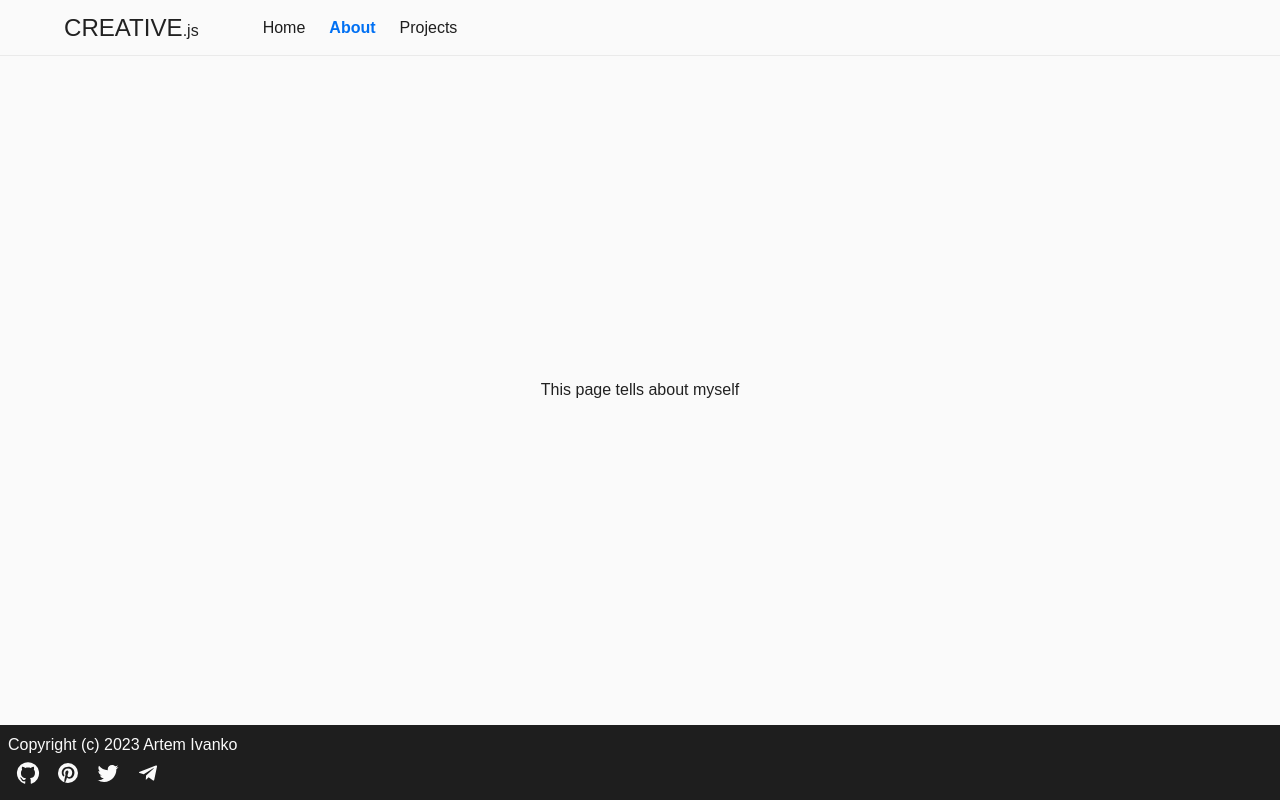
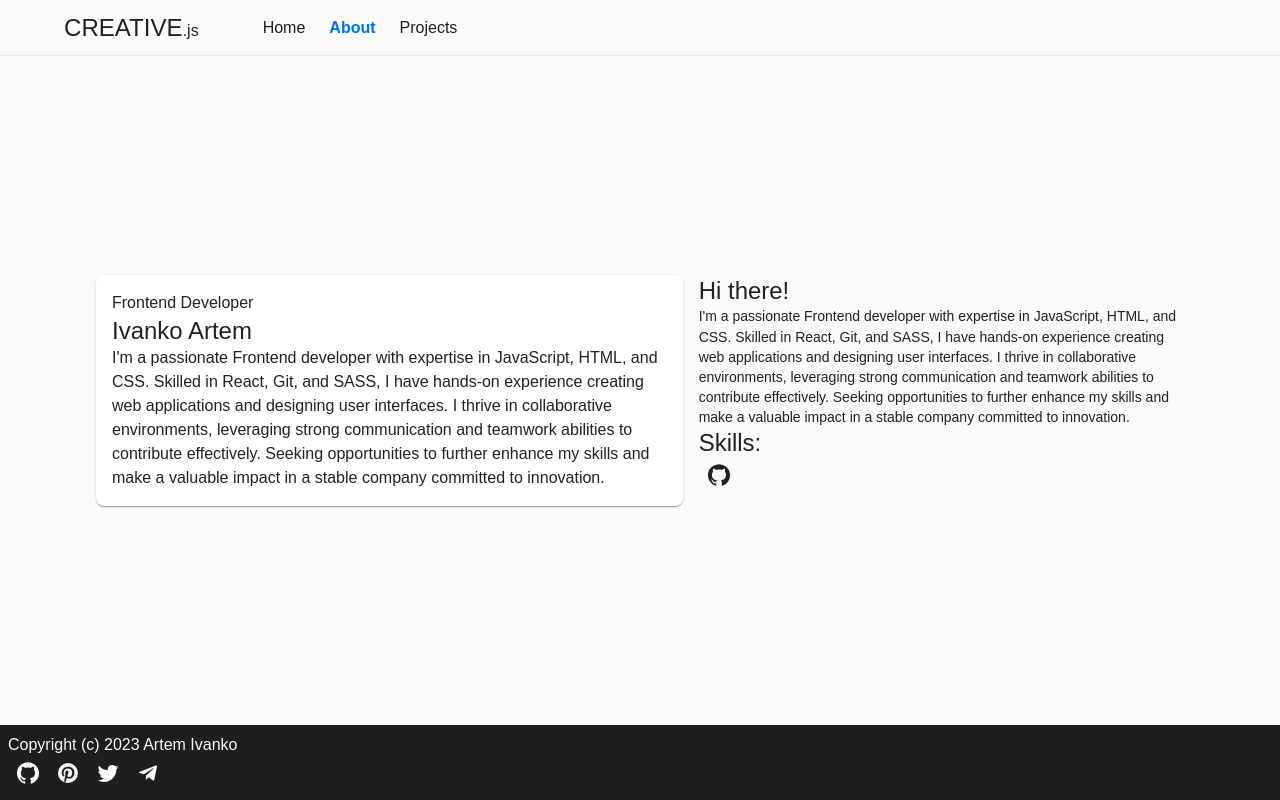
Before and after one commit to ArtemIvanko/Portfolio.v1, a React (Create React App) app: page /about in a window 1280 px wide. Built offline with nearby package versions, Linux system fonts and the light colour scheme; a web font is replaced by a local one.

Commit message:
Created and used About page

```diff
--- a/src/pages/About/About.tsx
+++ b/src/pages/About/About.tsx
@@ -1 +1,42 @@
-export const About = () => <div>This page tells about myself</div>;
+import { Card } from "@utils/Card";
+import { Icon } from "@utils/Icon";
+import { Typography } from "@mui/material";
+import styled from "@/DefaultTheme";
+
+export const About = () => (
+  <Root>
+    <Card topic="Frontend Developer" title="Ivanko Artem">
+      I'm a passionate Frontend developer with expertise in JavaScript, HTML,
+      and CSS. Skilled in React, Git, and SASS, I have hands-on experience
+      creating web applications and designing user interfaces. I thrive in
+      collaborative environments, leveraging strong communication and teamwork
+      abilities to contribute effectively. Seeking opportunities to further
+      enhance my skills and make a valuable impact in a stable company committed
+      to innovation.
+    </Card>
+    <div>
+      <Typography variant="h5">Hi there!</Typography>
+      <Typography variant="body2">
+        I'm a passionate Frontend developer with expertise in JavaScript, HTML,
+        and CSS. Skilled in React, Git, and SASS, I have hands-on experience
+        creating web applications and designing user interfaces. I thrive in
+        collaborative environments, leveraging strong communication and teamwork
+        abilities to contribute effectively. Seeking opportunities to further
+        enhance my skills and make a valuable impact in a stable company
+        committed to innovation.
+      </Typography>
+      <Typography variant="h5">Skills:</Typography>
+      <Icon icon="github" />
+    </div>
+  </Root>
+);
+
+const Root = styled("div")(({ theme }) => ({
+  display: "flex",
+  flexDirection: "column",
+  gap: "1rem",
+  padding: "1rem",
+  [theme.breakpoints.up("md")]: {
+    flexDirection: "row",
+  },
+}));
```
